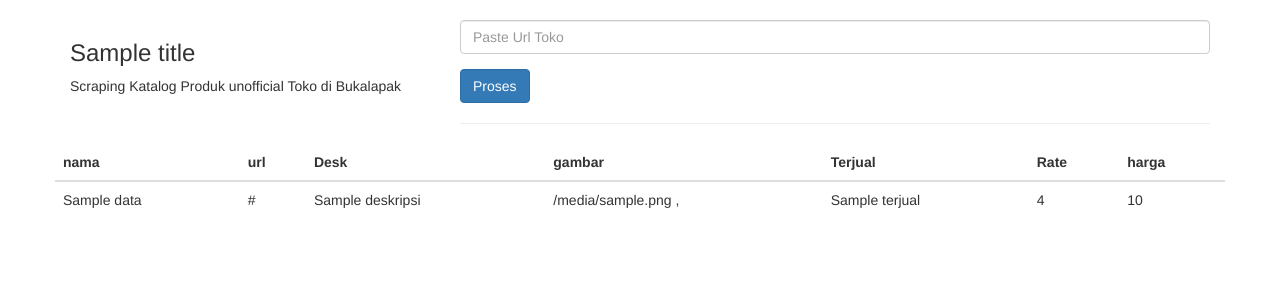
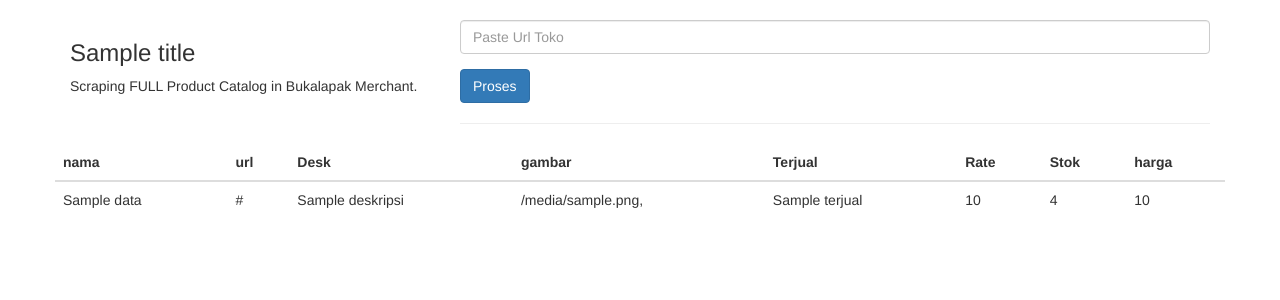
Before and after one commit to andihaidarali/bukabapak, a Flask app: template templates/index.html in a window 1280 px wide. Shown: the part 52-352 px from the top of the page. Run offline with Flask 2, Linux system fonts and the light colour scheme; the template is opened without the code that fills it: values that come from a table or form of the project are taken from there, most other values are stand-ins (such as "Sample title", 1, 10 or a date in 2020); some libraries are stand-ins or nearby versions.

Commit message:
[MASTER] - handling error for unregistered merchant id from input

```diff
--- a/bklpk.py
+++ b/bklpk.py
@@ -41,15 +41,20 @@ class get_id():
             parsing_profile = BeautifulSoup(get_profile.text, 'html.parser')
             json_data = json.loads(parsing_profile.find_all('merchant-page-app')[0]['seller-data'])
             self.id = json_data['seller']['id']
+
         except:
-            profile = ('https://m.bukalapak.com/{}?keywords=&price_range='
-                       '&sort=bestselling&deal=&condition=&rating=&installment='
-                       '&free_shipping_provinces=&wholesale=&page=1'.format(self.nama_toko))
-            params_prof = {'page': 1, 'sort': 'bestselling'}
-            get_profile = requests.get(url=profile, headers=head, params=params_prof)
-            parsing_profile = BeautifulSoup(get_profile.text, 'html.parser')
-            json_data = json.loads(parsing_profile.find("official-store-app")['id'])
-            self.id = json_data
+            try:
+                profile = ('https://m.bukalapak.com/{}?keywords=&price_range='
+                           '&sort=bestselling&deal=&condition=&rating=&installment='
+                           '&free_shipping_provinces=&wholesale=&page=1'.format(self.nama_toko))
+                params_prof = {'page': 1, 'sort': 'bestselling'}
+                get_profile = requests.get(url=profile, headers=head, params=params_prof)
+                parsing_profile = BeautifulSoup(get_profile.text, 'html.parser')
+                json_data = json.loads(parsing_profile.find("official-store-app")['id'])
+                self.id = json_data
+
+            except TypeError:
+                self.id = 0
 
     def get_total(self):
         id_store = self.id
--- a/run.py
+++ b/run.py
@@ -45,14 +45,14 @@ class InputToko(Form):
                                 export.append(
                                     dict(name=d["name"], harga=d["price"], url=d["url"],deskripsi=d["description"],
                                          gambar=d["images"]["large_urls"], terjual=d["stats"]["sold_count"],
-                                         rating=d['rating']['average_rate'],
+                                         stok=d["stock"], rating=d['rating']['average_rate'],
                                          desk=BeautifulSoup(d["description"], 'html.parser').text)
                                 )
                             else:
                                 export.append(
                                     dict(name=d["name"], harga=d["price"], url=d["url"],deskripsi=d["description"],
                                          gambar=d["images"]["large_urls"], terjual=d["stats"]["sold_count"],
-                                         rating="None",
+                                         stok=d["stock"], rating="None",
                                          desk=BeautifulSoup(d["description"], 'html.parser').text)
                                 )
                         pages += 1
--- a/templates/index.html
+++ b/templates/index.html
@@ -23,7 +23,7 @@
           <div class="row">
               <div class="col-md-4">
               <h3>{{ title }}</h3>
-              <p>Scraping Katalog Produk unofficial Toko di Bukalapak</p>
+              <p>Scraping FULL Product Catalog in Bukalapak Merchant.</p>
           </div>
               <div class="col-md-8">
                   <div class="form-group">
@@ -66,6 +66,7 @@
                         <th>gambar</th>
                         <th>Terjual</th>
                         <th>Rate</th>
+                          <th>Stok</th>
                         <th>harga</th>
                       </tr>
                     </thead>
@@ -75,11 +76,12 @@
                         <td>{{ d['name'] }}</td>
                         <td>{{ d['url'] }}</td>
                         <td>{{ d['deskripsi'] | safe }}</td>
-                        <td>{% for i in d['gambar'] %}
-                            <span>{{i}} ,</span>
-                        {% endfor %}
+                        <td>{%- for i in d['gambar'] -%}
+                            {{ i + ", " }}
+                        {%- endfor -%}
                         </td>
                         <td>{{ d['terjual'] }}</td>
+                          <td>{{ d['stok'] }}</td>
                         <td>{{ d['rating'] }}</td>
                         <td>{{ d['harga'] }}</td>
                       </tr>
```
